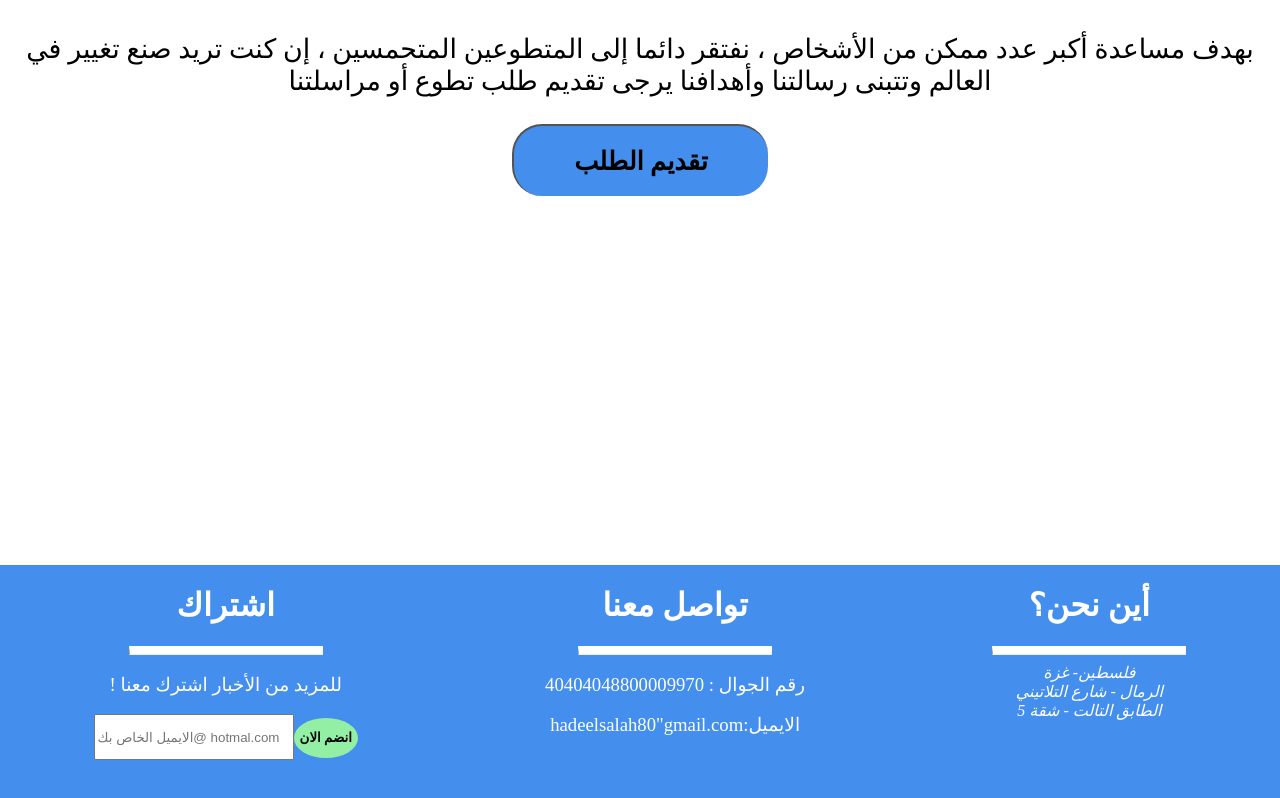
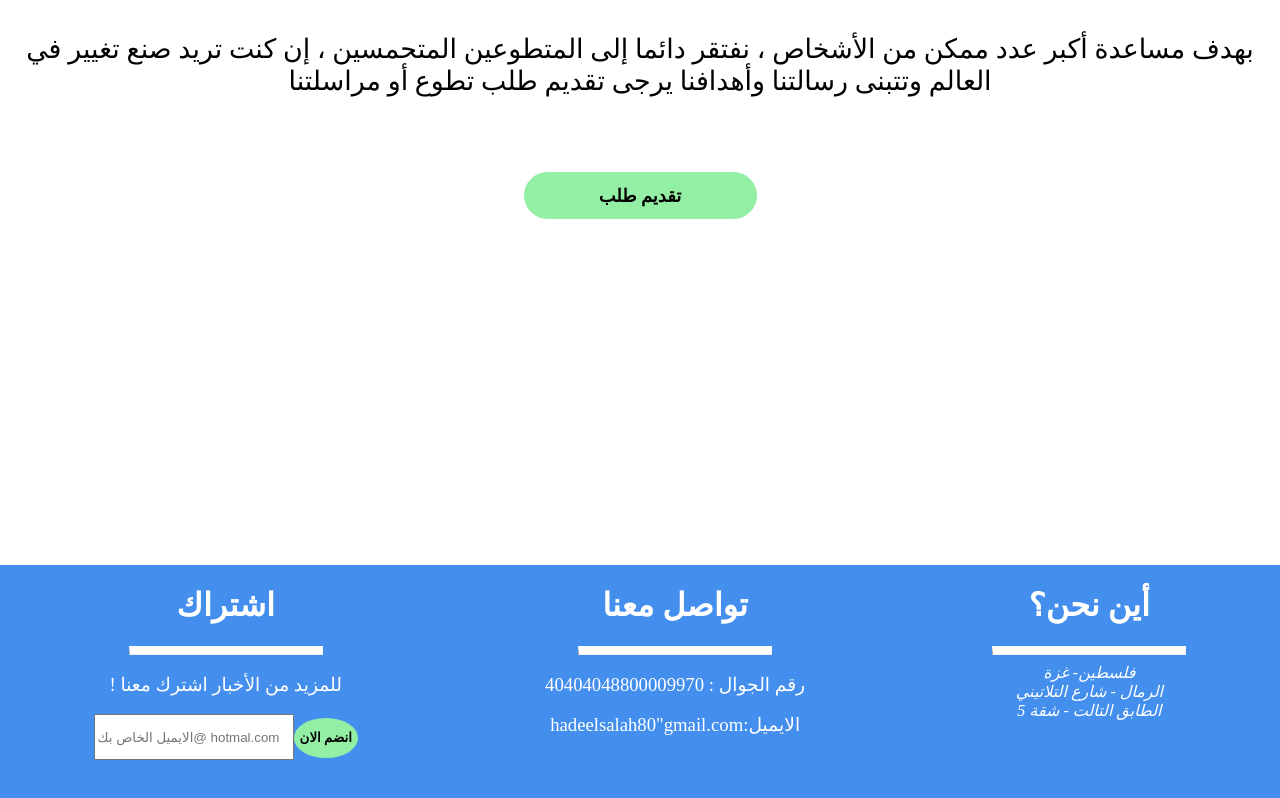
Before and after one commit to yaqootturman/nurse-of-the-world, a React (Create React App) app in the folder client/: page / in a window 1280 px wide. Shown: the part 3995-4793 px from the top of the page. Built offline with nearby package versions, Linux system fonts and the light colour scheme; no server answers; a web font is replaced by a local one.

Commit message:
change the style of apply button

```diff
--- a/client/src/Components/ChangeableComponents/VolunteerSection/Volunteer.js
+++ b/client/src/Components/ChangeableComponents/VolunteerSection/Volunteer.js
@@ -2,14 +2,14 @@ import React from 'react';
 import "./volunteer.css";
 
 
-function Volunteer(){
-        return(
+function Volunteer() {
+    return (
         <div id="section7" className="div-sixth">
             <h1>كن متطوعاَ</h1>
             <p>بهدف مساعدة أكبر عدد ممكن من  الأشخاص ، نفتقر دائما إلى المتطوعين المتحمسين
             ، إن كنت تريد صنع تغيير في العالم وتتبنى رسالتنا وأهدافنا
                     يرجى تقديم طلب تطوع أو مراسلتنا </p>
-                <a href="https://www.google.com/" title="طلب تطوع"><button>تقديم الطلب </button></a>
+            <a href="https://www.google.com/" title="طلب تطوع"><button>تقديم طلب</button></a>
 
         </div>
 
--- a/client/src/Components/ChangeableComponents/VolunteerSection/volunteer.css
+++ b/client/src/Components/ChangeableComponents/VolunteerSection/volunteer.css
@@ -15,23 +15,15 @@ mark{
     background-color:#448FEE;
 }
 .div-sixth button{
-    position: absolute;
-    width:20vw;
-    height: 9vh;
-    border-radius: 30px;
+    width:233px;
+    height: 47px;
+    border-radius: 25px;
+    border: #93EFA3;
+    background-color: #93EFA3;
+    margin-top: 6vh;
     font-weight: 1000;
     font-size: 1.4vw;
-    background: #448FEE;
-    border-bottom: rgb(106, 108, 110);
-    border-right: #448FEE;
-    font-size: 2vw;
-    margin-left: -10vw;
-
 }
-
-
-
-
 /* media query */
 @media only screen and (max-width: 1000px) and (min-width: 700px) {
 
```
Lines whose indentation alone changed are shown as unchanged.
